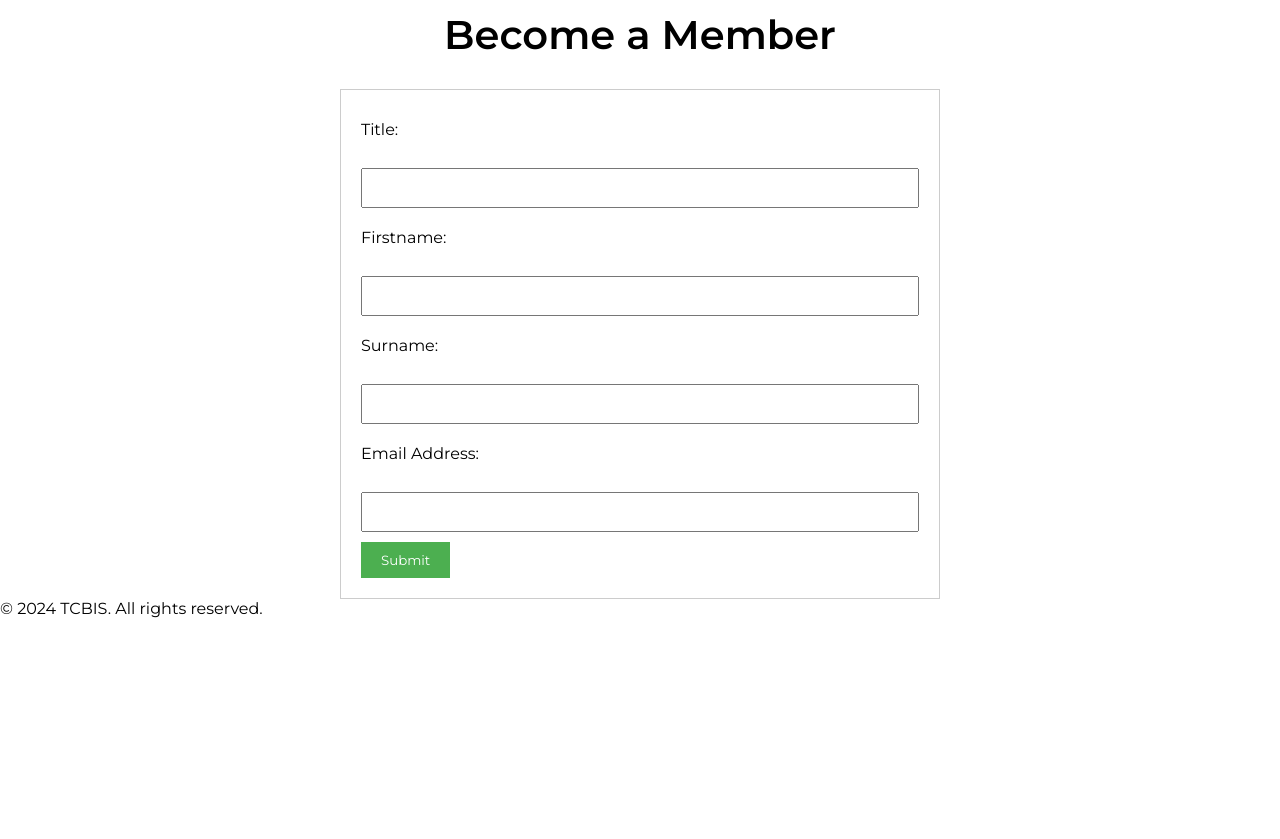
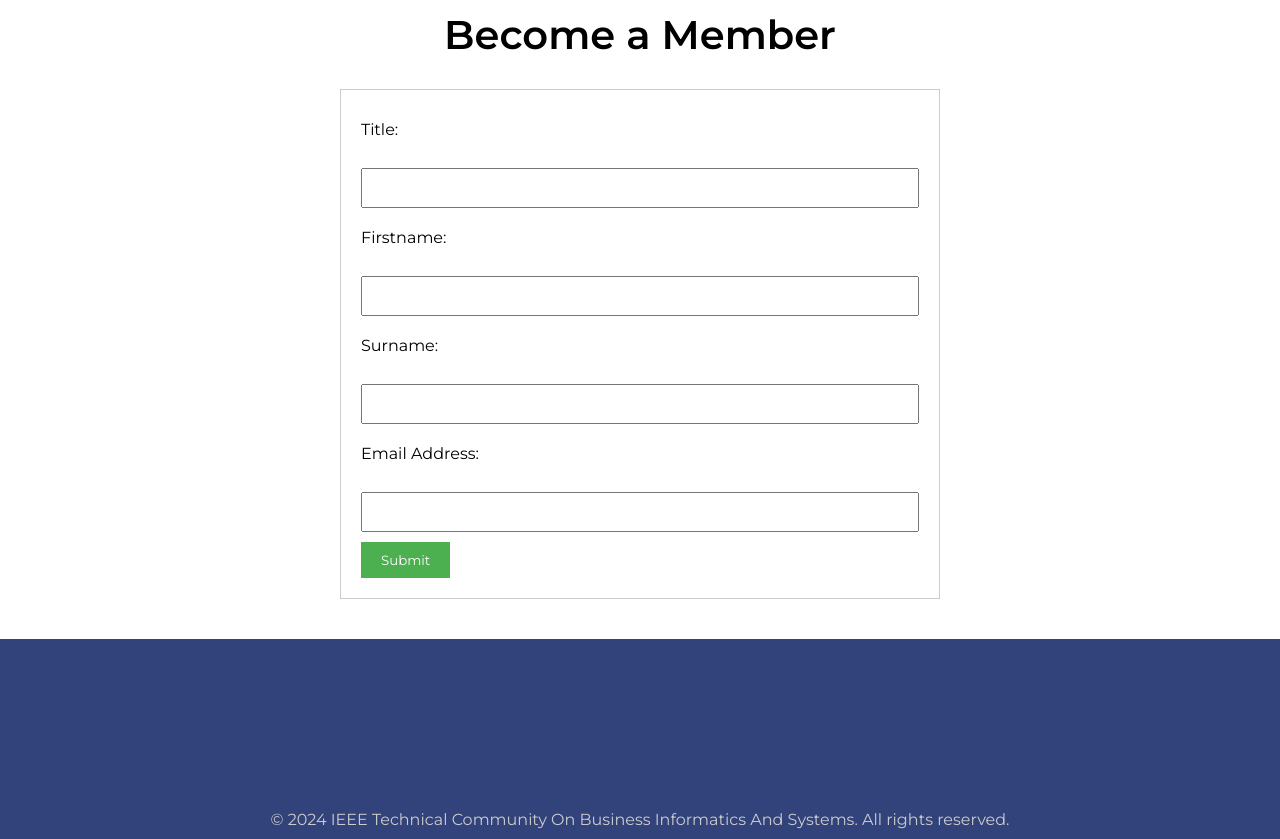
Before and after one commit to Nisenro/tcbis2024.github.io, a Jekyll site: the page built from _pages/joinus.md, in a window 1280 px wide. Shown: the part 150-989 px from the top of the page. Built offline with Jekyll 4.4.1, drawn with Linux system fonts in a browser that asks for light colours; before the commit the page ends 900 px from its top, so only the background shows below that.

Commit message:
styled the footer section

```diff
--- a/_includes/footer.html
+++ b/_includes/footer.html
@@ -1,3 +1,3 @@
-<footer>
-    <p>&copy; 2024 TCBIS. All rights reserved.</p>
+<footer class="footer-section">
+    <p class="footer-text">&copy; 2024 IEEE Technical Community On Business Informatics And Systems. All rights reserved.</p>
 </footer>
--- a/_pages/joinus.md
+++ b/_pages/joinus.md
@@ -5,22 +5,25 @@ permalink: /join-us/
 
 ---
 
+<div class="join-section">
+    <h1>Become a Member</h1>
 
-<h1 class="join-section">Become a Member</h1>
+    <form action="https://formspree.io/f/manwyvwv" method="POST" class="join-form">
+        <label for="title">Title:</label><br>
+        <input type="text" id="title" name="title"><br>
 
-<form action="https://formspree.io/f/manwyvwv" method="POST" class="join-form">
-    <label for="title">Title:</label><br>
-    <input type="text" id="title" name="title"><br>
+        <label for="first-name">Firstname:</label><br>
+        <input type="text" id="first-name" name="first-name">
+        <label for="surname">Surname:</label><br>
+        <input type="text" id="surname" name="surname"><br>
 
-    <label for="first-name">Firstname:</label><br>
-    <input type="text" id="first-name" name="first-name">
-    <label for="surname">Surname:</label><br>
-    <input type="text" id="surname" name="surname"><br>
+        <label for="email">Email Address:</label><br>
+        <input type="email" id="email" name="_replyto"><br>
 
-    <label for="email">Email Address:</label><br>
-    <input type="email" id="email" name="_replyto"><br>
+        <input type="hidden" name="_subject" value="New Member">
+        <input type="hidden" name="_next" value="https://yourwebsite.com/thank-you">
+        <input type="submit" value="Submit">
+    </form>
 
-    <input type="hidden" name="_subject" value="New Member">
-    <input type="hidden" name="_next" value="https://yourwebsite.com/thank-you">
-    <input type="submit" value="Submit">
-</form>
+
+</div>
--- a/assets/css/styles.css
+++ b/assets/css/styles.css
@@ -81,7 +81,7 @@ body {
 
 .about-section h3,
 .role-section h3,
-.join-section {
+.join-section h1{
     font-size: 40px;
     font-weight: 600;
     text-align: center;
@@ -231,3 +231,20 @@ body {
     border: none;
     cursor: pointer;
 }
+
+/* Styling for footer */
+.footer-section {
+    height: 200px;
+    margin-top: 40px;
+    background-color: #32427A;
+    color: #ccc;
+    text-align: center;
+    display: flex;
+    justify-content: center;
+    align-items: flex-end;
+    /* padding: 30px;      */
+}
+
+.footer-text {
+    margin-bottom: 10px;
+}
```
